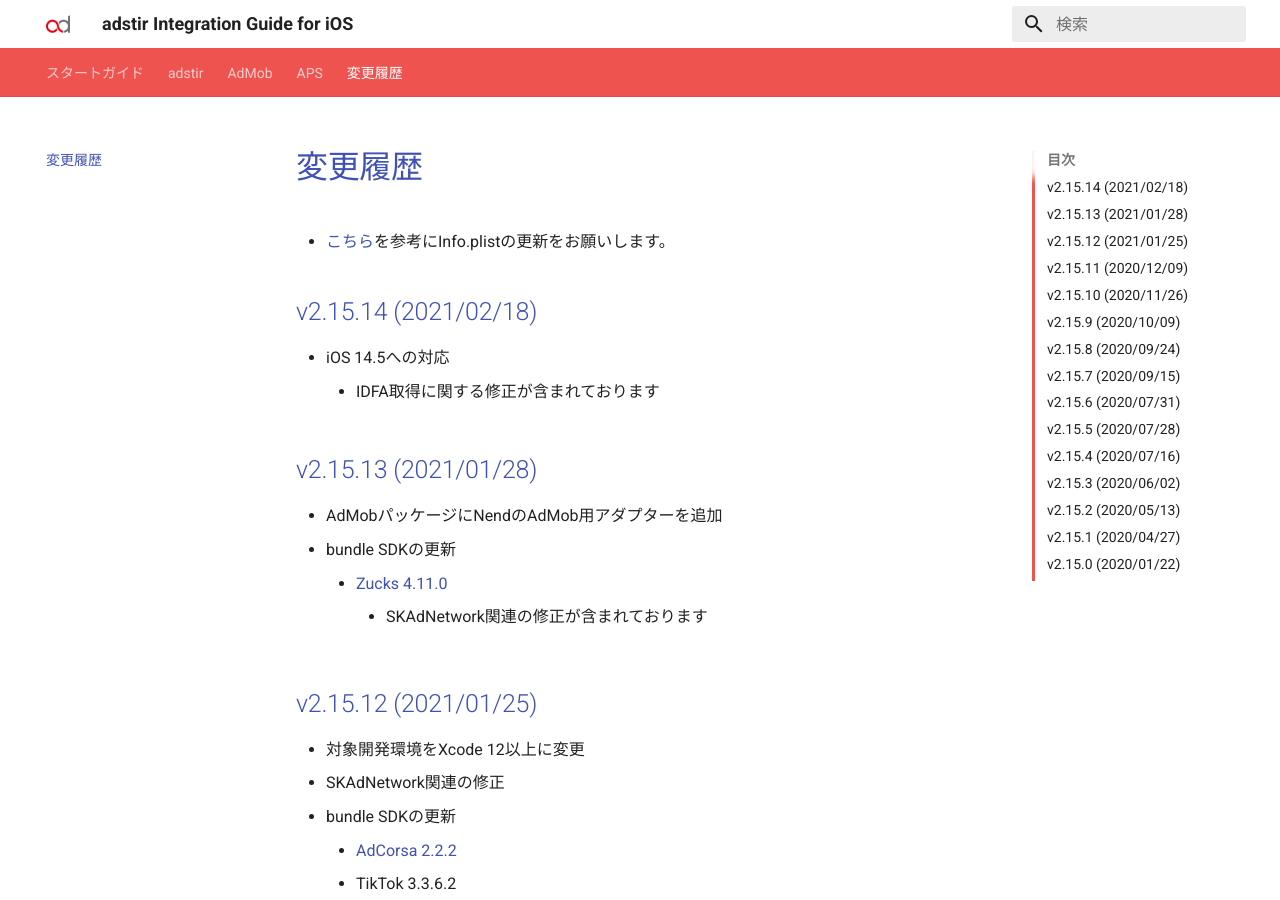
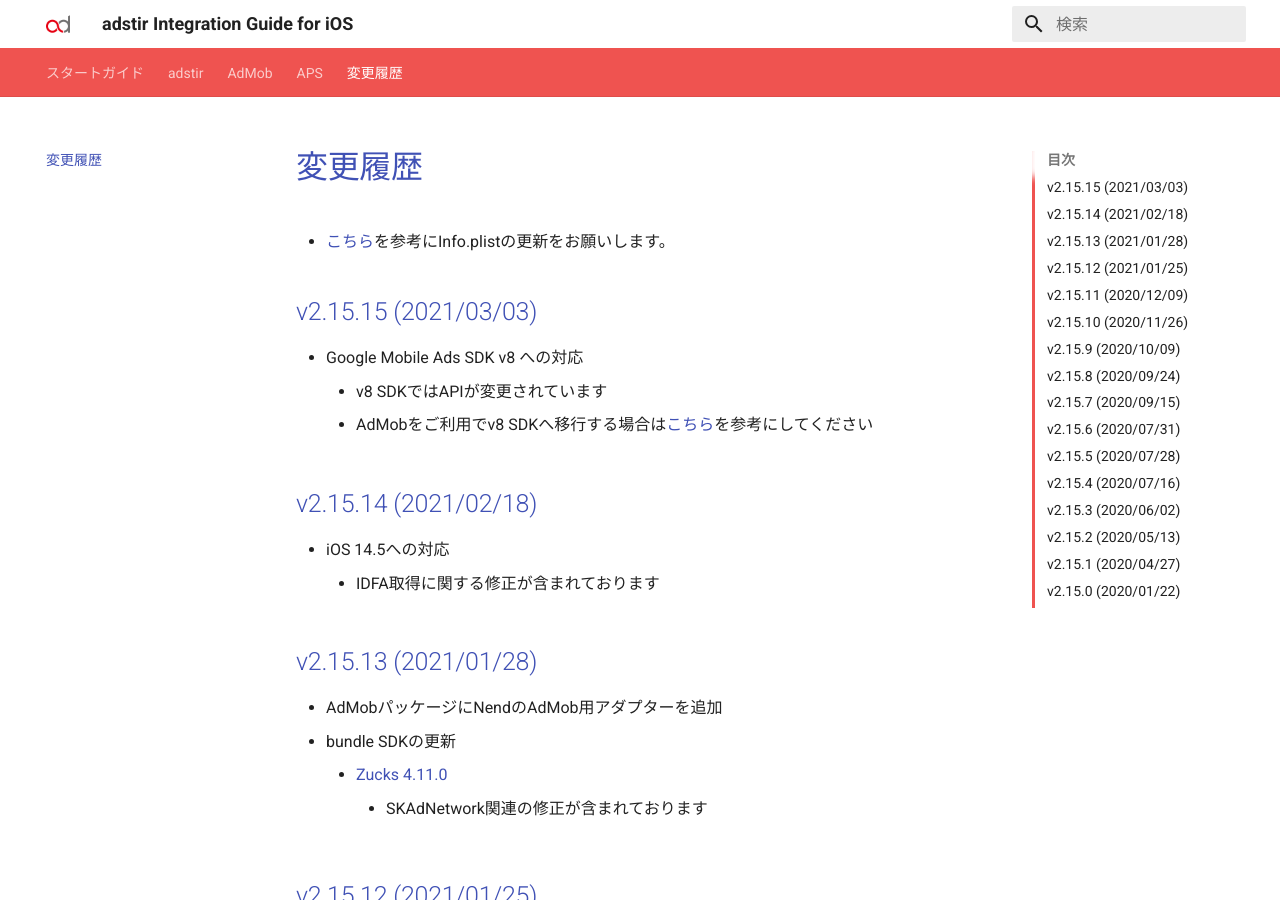
Before and after one commit to united-adstir/ios-sdk-docs, an MkDocs documentation site: the page built from docs/changelog.md, in a window 1280 px wide and 900 px high. Built offline with MkDocs 1.6.1 and Material for MkDocs 9.7.7, drawn with Linux system fonts in a browser that asks for light colours.

Commit message:
v2.15.15

```diff
--- a/docs/changelog.md
+++ b/docs/changelog.md
@@ -1,6 +1,12 @@
 # 変更履歴
 
  * [こちら](adstir/init/ios14.md#infoplistの更新)を参考にInfo.plistの更新をお願いします。
+
+## v2.15.15 (2021/03/03)
+
+* Google Mobile Ads SDK v8 への対応
+    * v8 SDKではAPIが変更されています
+    * AdMobをご利用でv8 SDKへ移行する場合は[こちら](https://developers.google.com/admob/ios/migration)を参考にしてください
 
 ## v2.15.14 (2021/02/18)
 
--- a/mkdocs.yml
+++ b/mkdocs.yml
@@ -19,7 +19,7 @@
   language: 'jp'
   config:
     version:
-      adstir: 2.15.14
+      adstir: 2.15.15
       adcolony: 4.4.1
       adcorsa: 2.2.2
       applovin: 6.13.3
```
